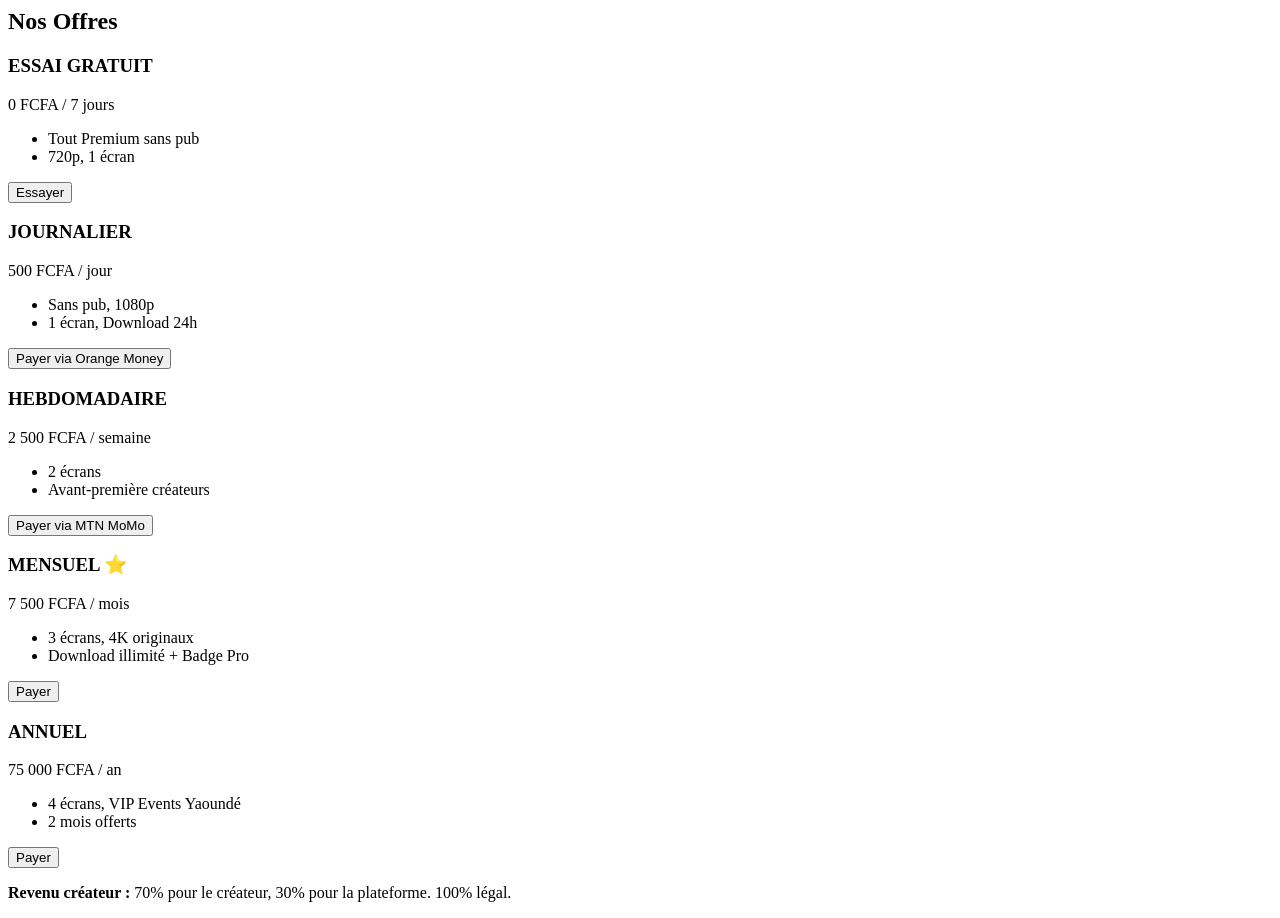
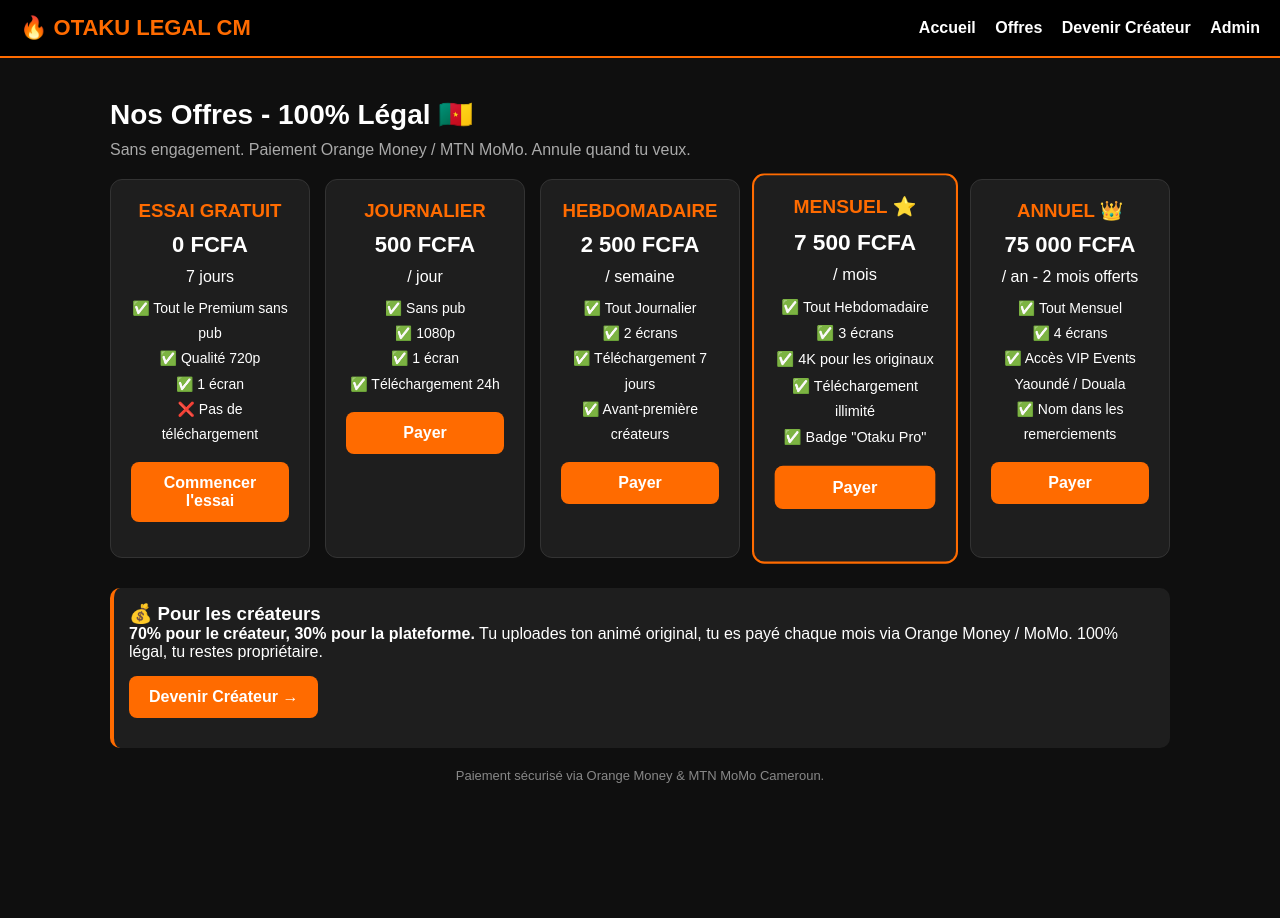
Before and after one commit to Maxmax237/anim, a plain HTML site: page frontend/offre.html in a window 1280 px wide. After the commit the page ends 803 px from the top, so only its background shows below. Drawn offline with Linux system fonts and the light colour scheme.

Commit message:
Revamp offre.html with complete HTML structure and plans
The file has been completely rewritten to include a full HTML structure with a header, main content, and various pricing plans for different subscription options.

```diff
--- a/frontend/offre.html
+++ b/frontend/offre.html
@@ -1,13 +1,113 @@
-<h2>Nos Offres</h2>
-<div class="pricing">
-  <div class="plan"><h3>ESSAI GRATUIT</h3><p>0 FCFA / 7 jours</p><ul><li>Tout Premium sans pub</li><li>720p, 1 écran</li></ul><button>Essayer</button></div>
+<!DOCTYPE html>
+<html lang="fr">
+<head>
+<meta charset="UTF-8">
+<meta name="viewport" content="width=device-width, initial-scale=1.0">
+<title>Offres - OTAKU LEGAL CM</title>
+<link rel="stylesheet" href="style.css">
+</head>
+<body>
 
-  <div class="plan"><h3>JOURNALIER</h3><p>500 FCFA / jour</p><ul><li>Sans pub, 1080p</li><li>1 écran, Download 24h</li></ul><button>Payer via Orange Money</button></div>
+<header>
+  <h1>🔥 OTAKU LEGAL CM</h1>
+  <nav>
+    <a href="index.html">Accueil</a>
+    <a href="offres.html">Offres</a>
+    <a href="createur.html">Devenir Créateur</a>
+    <a href="login-admin.html">Admin</a>
+  </nav>
+</header>
 
-  <div class="plan"><h3>HEBDOMADAIRE</h3><p>2 500 FCFA / semaine</p><ul><li>2 écrans</li><li>Avant-première créateurs</li></ul><button>Payer via MTN MoMo</button></div>
+<main>
+  <h2>Nos Offres - 100% Légal 🇨🇲</h2>
+  <p style="color:#aaa">Sans engagement. Paiement Orange Money / MTN MoMo. Annule quand tu veux.</p>
 
-  <div class="plan hot"><h3>MENSUEL ⭐</h3><p>7 500 FCFA / mois</p><ul><li>3 écrans, 4K originaux</li><li>Download illimité + Badge Pro</li></ul><button>Payer</button></div>
+  <div class="pricing">
 
-  <div class="plan"><h3>ANNUEL</h3><p>75 000 FCFA / an</p><ul><li>4 écrans, VIP Events Yaoundé</li><li>2 mois offerts</li></ul><button>Payer</button></div>
-</div>
-<p><b>Revenu créateur :</b> 70% pour le créateur, 30% pour la plateforme. 100% légal.</p>
+    <!-- ESSAI GRATUIT -->
+    <div class="plan">
+      <h3>ESSAI GRATUIT</h3>
+      <p>0 FCFA</p>
+      <span>7 jours</span>
+      <ul>
+        <li>✅ Tout le Premium sans pub</li>
+        <li>✅ Qualité 720p</li>
+        <li>✅ 1 écran</li>
+        <li>❌ Pas de téléchargement</li>
+      </ul>
+      <a href="paiement.html?offre=essai" class="btn" style="display:block;text-align:center">Commencer l'essai</a>
+    </div>
+
+    <!-- JOURNALIER -->
+    <div class="plan">
+      <h3>JOURNALIER</h3>
+      <p>500 FCFA</p>
+      <span>/ jour</span>
+      <ul>
+        <li>✅ Sans pub</li>
+        <li>✅ 1080p</li>
+        <li>✅ 1 écran</li>
+        <li>✅ Téléchargement 24h</li>
+      </ul>
+      <a href="paiement.html?offre=journalier" class="btn" style="display:block;text-align:center">Payer</a>
+    </div>
+
+    <!-- HEBDOMADAIRE -->
+    <div class="plan">
+      <h3>HEBDOMADAIRE</h3>
+      <p>2 500 FCFA</p>
+      <span>/ semaine</span>
+      <ul>
+        <li>✅ Tout Journalier</li>
+        <li>✅ 2 écrans</li>
+        <li>✅ Téléchargement 7 jours</li>
+        <li>✅ Avant-première créateurs</li>
+      </ul>
+      <a href="paiement.html?offre=hebdomadaire" class="btn" style="display:block;text-align:center">Payer</a>
+    </div>
+
+    <!-- MENSUEL - LE PLUS POPULAIRE -->
+    <div class="plan hot">
+      <h3>MENSUEL ⭐</h3>
+      <p>7 500 FCFA</p>
+      <span>/ mois</span>
+      <ul>
+        <li>✅ Tout Hebdomadaire</li>
+        <li>✅ 3 écrans</li>
+        <li>✅ 4K pour les originaux</li>
+        <li>✅ Téléchargement illimité</li>
+        <li>✅ Badge "Otaku Pro"</li>
+      </ul>
+      <a href="paiement.html?offre=mensuel" class="btn" style="display:block;text-align:center">Payer</a>
+    </div>
+
+    <!-- ANNUEL -->
+    <div class="plan">
+      <h3>ANNUEL 👑</h3>
+      <p>75 000 FCFA</p>
+      <span>/ an - 2 mois offerts</span>
+      <ul>
+        <li>✅ Tout Mensuel</li>
+        <li>✅ 4 écrans</li>
+        <li>✅ Accès VIP Events Yaoundé / Douala</li>
+        <li>✅ Nom dans les remerciements</li>
+      </ul>
+      <a href="paiement.html?offre=annuel" class="btn" style="display:block;text-align:center">Payer</a>
+    </div>
+
+  </div>
+
+  <div class="card" style="margin-top:30px">
+    <h3>💰 Pour les créateurs</h3>
+    <p><b>70% pour le créateur, 30% pour la plateforme.</b> Tu uploades ton animé original, tu es payé chaque mois via Orange Money / MoMo. 100% légal, tu restes propriétaire.</p>
+    <a href="createur.html" class="btn">Devenir Créateur →</a>
+  </div>
+
+  <p style="text-align:center;color:#888;margin-top:20px;font-size:13px">
+    Paiement sécurisé via Orange Money & MTN MoMo Cameroun.
+  </p>
+
+</main>
+
+</body>
+</html>
```
